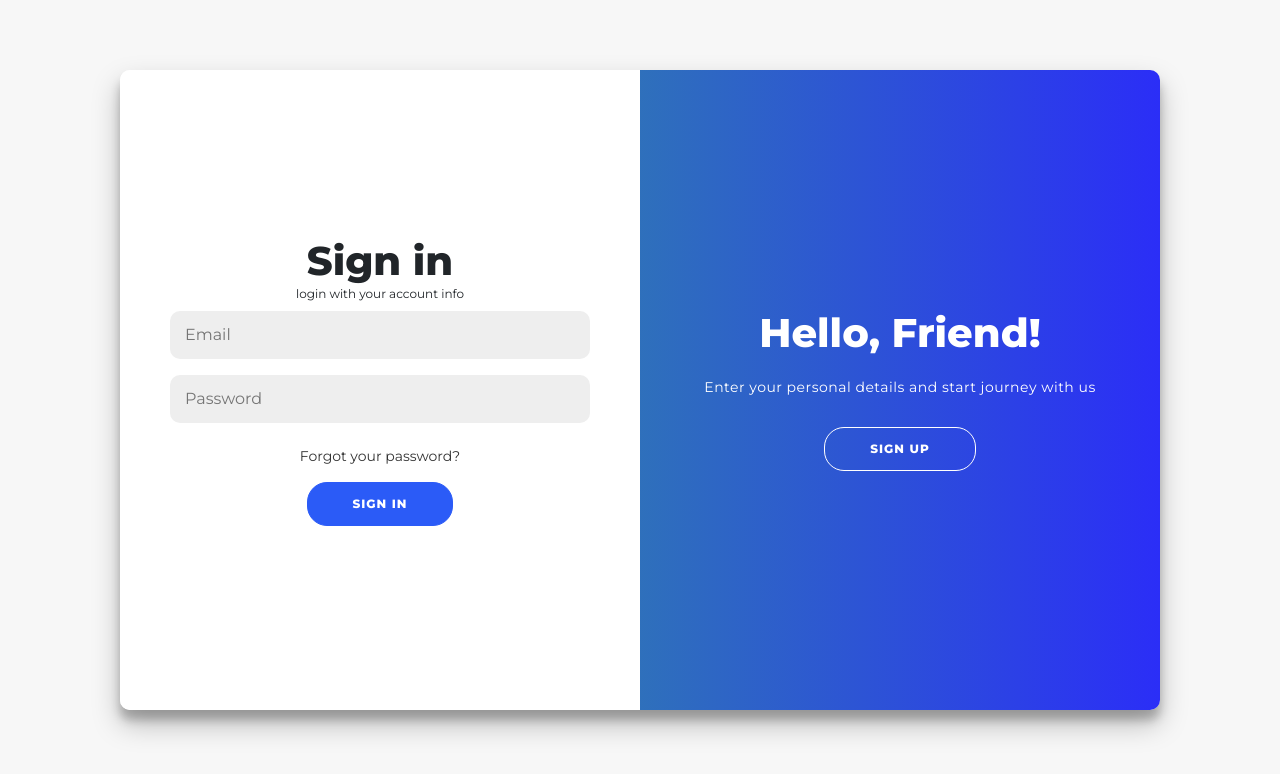
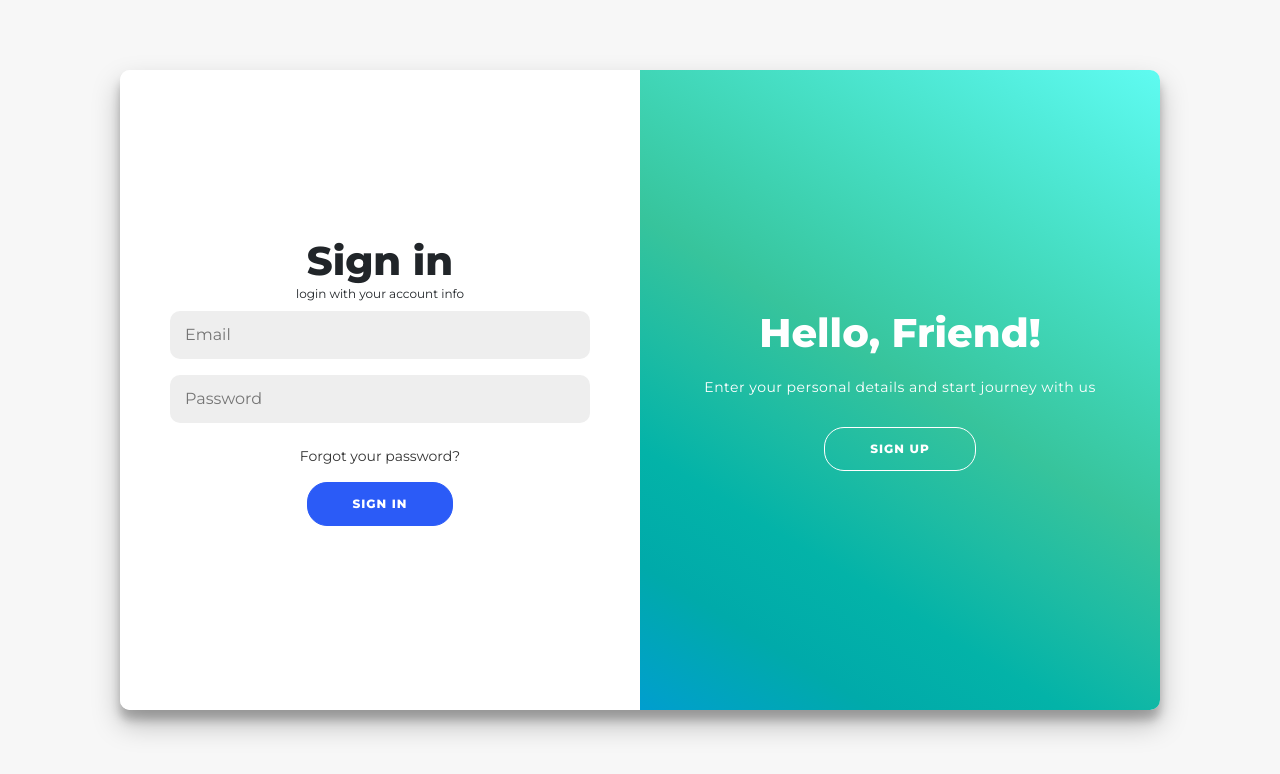
Before and after one commit to unmedlx/PWD-Warehouse-1-JCWM01, a React (Create React App) app in the folder fe/: page /authentication in a window 1280 px wide. Shown: the top 774 px of the page. Built offline with nearby package versions, Linux system fonts and the light colour scheme.

Commit message:
[PW1J-35] Css n words modified

```diff
--- a/fe/src/assets/styles/Auth.css
+++ b/fe/src/assets/styles/Auth.css
@@ -1,7 +1,6 @@
 @import url("https://fonts.googleapis.com/css?family=Montserrat:400,800");
 
 /* ELEMENT */
-
 .body {
   display: flex;
   justify-content: center;
@@ -135,7 +134,6 @@ input {
 }
 
 /* FORM SIGNIN & SIGNUP */
-
 .form-container {
   position: absolute;
   top: 0;
@@ -180,7 +178,6 @@ input {
 }
 
 /* OVERLAY */
-
 .overlay-container {
   position: absolute;
   top: 0;
@@ -197,12 +194,23 @@ input {
 }
 
 .overlay {
-  background: #32b280;
-  background: -webkit-linear-gradient(to right, #2b5bf7, #32b280);
-  background: linear-gradient(to right, #32b280, #2b2ef7);
+  background: linear-gradient(
+    to right top,
+    #2b5bf7,
+    #007efc,
+    #0093e7,
+    #00a1c7,
+    #00aaaa,
+    #03b3a8,
+    #1ebca3,
+    #37c49c,
+    #3ed2b1,
+    #47e0c6,
+    #52eddc,
+    #5ffbf1
+  );
   background-repeat: no-repeat;
   background-size: cover;
-  background-position: 0 0;
   color: #ffffff;
   position: relative;
   left: -100%;
--- a/fe/src/pages/Auth.jsx
+++ b/fe/src/pages/Auth.jsx
@@ -27,10 +27,13 @@ function Auth() {
     password: "",
   };
   const registerValidationSchema = Yup.object().shape({
-    fullName: Yup.string().required(),
-    username: Yup.string().required(),
-    email: Yup.string().email("Format Email Salah").min(3).required(),
-    password: Yup.string().min(6).required(),
+    fullName: Yup.string().required("Full Name Is Required"),
+    username: Yup.string().required("Username Is Required"),
+    email: Yup.string()
+      .email("Wrong Email Format")
+      .min(3)
+      .required("Email Is Required"),
+    password: Yup.string().min(6).required("Password Is Required"),
   });
 
   // FORMIK LOGIN //
@@ -39,8 +42,11 @@ function Auth() {
     password: "",
   };
   const loginValidationSchema = Yup.object().shape({
-    email: Yup.string().email("Format Email Salah").min(3).required(),
-    password: Yup.string().min(6).required(),
+    email: Yup.string()
+      .email("Format Email Salah")
+      .min(3)
+      .required("Email Is Required "),
+    password: Yup.string().min(6).required("Password Is Required"),
   });
 
   // Change Form //
@@ -151,7 +157,7 @@ function Auth() {
               <Field
                 name="fullName"
                 type="text"
-                placeholder="Name"
+                placeholder="Full Name"
                 autoComplete="off"
               />
               <ErrorMessage
@@ -224,7 +230,6 @@ function Auth() {
               <Link className="a" to="/forgot-password">
                 Forgot your password?
               </Link>
-
               <button className="button" type="submit">
                 Sign In
               </button>
--- a/fe/src/pages/ForgotPassword.jsx
+++ b/fe/src/pages/ForgotPassword.jsx
@@ -1,4 +1,4 @@
-import React, { useEffect, useState } from "react";
+import React, { useState } from "react";
 import { Redirect } from "react-router-dom";
 import axios from "axios";
 import { URL_API } from "../helper/index";
@@ -10,14 +10,18 @@ function ForgotPassword() {
   const [redirect, setRedirect] = useState(false);
   const [message, setMessage] = useState(null);
 
-  // FORMIK Email //
+  // FORMIK EMAIL //
   const emailInitialValues = {
     email: "",
   };
   const emailValidationSchema = Yup.object().shape({
-    email: Yup.string().email("Format Email Salah").min(3).required(),
+    email: Yup.string()
+      .email("Wrong Email Format")
+      .min(3)
+      .required("Your Account Email Is Required"),
   });
 
+  //SUBMIT EMAIL//
   const submitEmail = (data) => {
     console.log(data.email);
     setMessage("Loading...");
@@ -47,6 +51,7 @@ function ForgotPassword() {
     return <Redirect to="/authentication" />;
   }
 
+  //RENDER//
   return (
     <div className="body">
       <Formik
--- a/fe/src/pages/ResetPassword.jsx
+++ b/fe/src/pages/ResetPassword.jsx
@@ -11,28 +11,29 @@ function ResetPassword() {
   const [message, setMessage] = useState("");
   const [redirect, setRedirect] = useState(false);
 
-  // FORMIK password //
+  // FORMIK PASSWORD //
   const passwordInitialValues = {
     password: "",
   };
   const passwordValidationSchema = Yup.object().shape({
-    password: Yup.string().min(6).required("Password Required"),
+    password: Yup.string().min(6).required("Password Is Required"),
     confirmPassword: Yup.string()
       .min(6)
       .when("password", {
         is: (val) => (val && val.length > 0 ? true : false),
         then: Yup.string().oneOf(
           [Yup.ref("password")],
-          "Both password need to be the same"
+          "Both Password Need To Be The Same"
         ),
       })
       .required("Confirm Password Required"),
   });
 
-  //Token
+  // TOKEN FROM URL //
   const params = useParams();
   const Token = params.token;
 
+  // SUBMIT NEW PASSWORD //
   const submitPassword = (data) => {
     axios
       .patch(
@@ -66,6 +67,7 @@ function ResetPassword() {
     return <Redirect to="/authentication" />;
   }
 
+  //RENDER//
   return (
     <div className="body">
       {success ? (
```
Also changed, not shown: fe/src/pages/Verification.jsx (+6 -1 lines).
